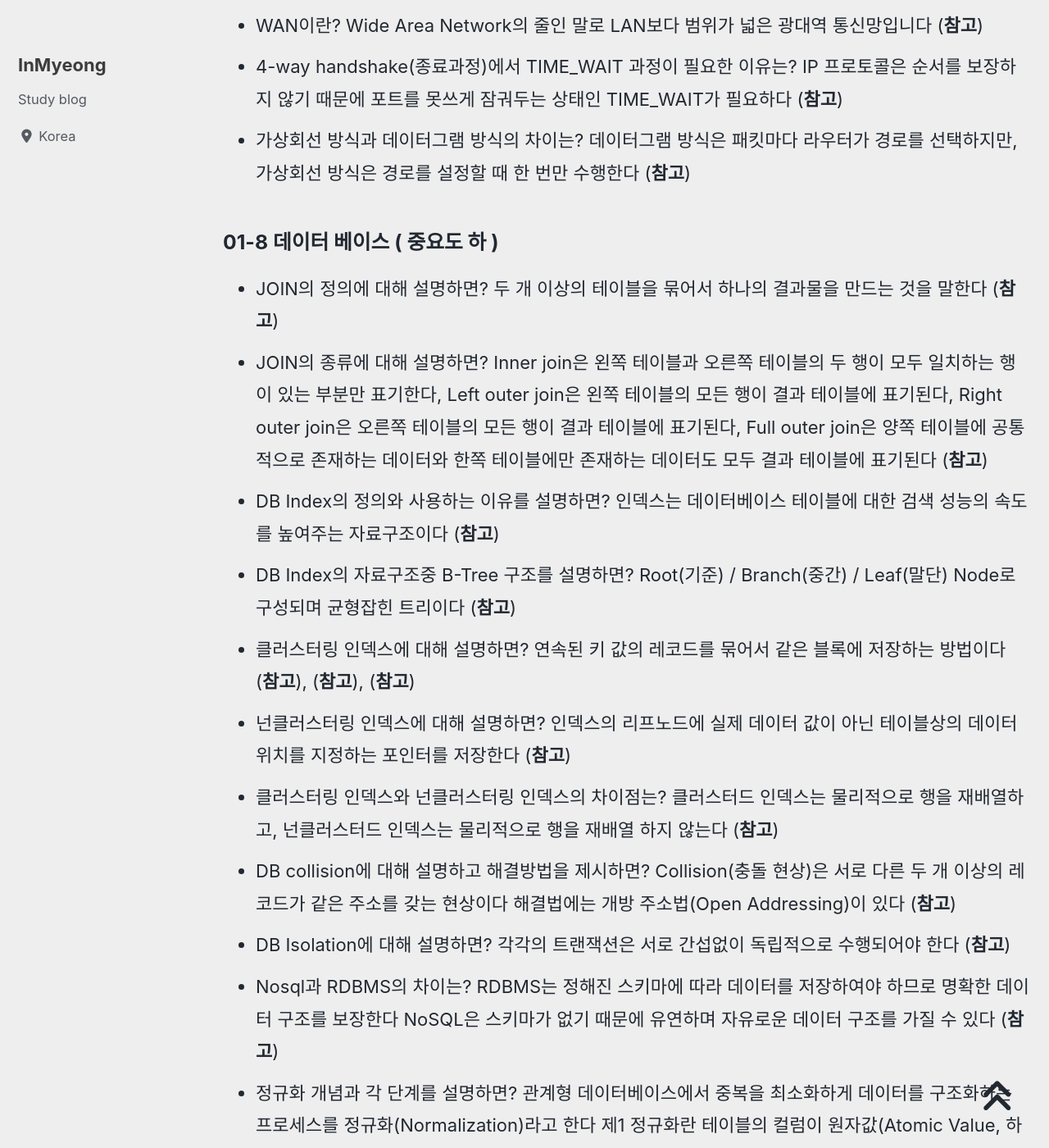
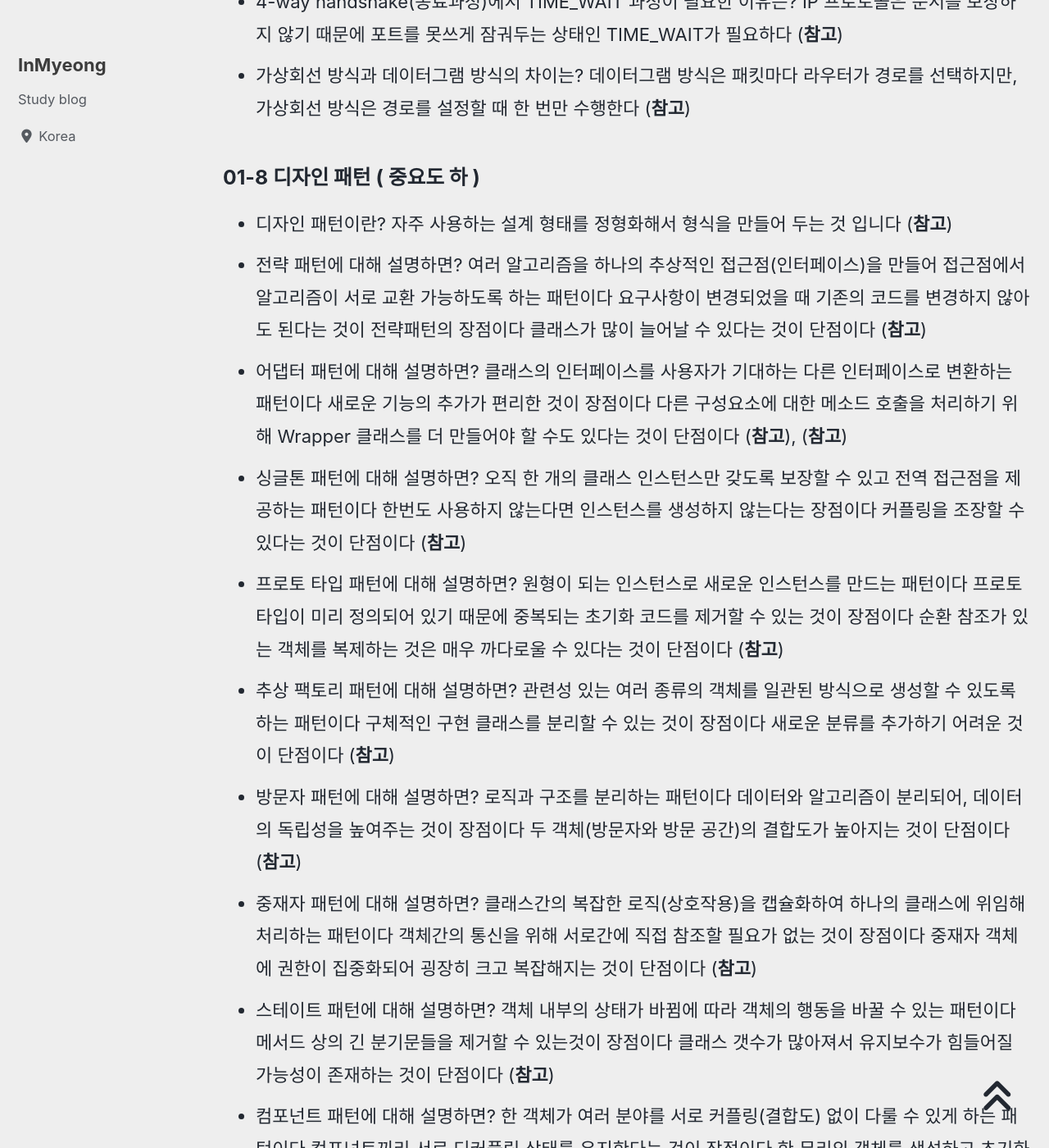
Before and after one commit to devMyeong/devMyeong.github.io, a Jekyll site: the page built from _posts/cs/2022-09-05-블로그-면접준비.md, in a window 1280 px wide and 1400 px high, scrolled down 31301 px. Shown: the whole window at 82% size. Built offline with Jekyll 4.4.1, drawn with Linux system fonts in a browser that asks for light colours; cached includes are drawn as plain includes; nearby versions of some CDN libraries; some web fonts are replaced; comment, search, counter and statistics services are not loaded; some of the changed text lies outside the part shown.

Commit message:
Chore : CS지식 수정

```diff
--- a/_posts/cs/2022-09-05-블로그-면접준비.md
+++ b/_posts/cs/2022-09-05-블로그-면접준비.md
@@ -257,7 +257,7 @@ last_modified_at: 2022-10-30
 - Pawn에 대해 설명하면? Pawn은 플레이어 컨트롤러에게 조정당하는 Actor이다 ([**참고**](https://m.blog.naver.com/PostView.naver?isHttpsRedirect=true&blogId=tmddls90&logNo=221950517033))
 
 ### 01-7 네트워크 ( 중요도 하 )
-- 소켓 프로그래밍이란 무엇인가? 보통 OSI 7 Layer(Open System Interconnection 7 Layer)의 네 번째 계층인 TCP(Transport Control Protocol) 상에서 동작하는 소켓을 주로 사용하는데, 이를 "TCP 소켓" 또는 "TCP/IP 소켓"이라고 부른며 이를 기반으로 네트워크 통신 기능을 프로그래밍 하는 것 입니다 ([**참고**](https://tyrionlife.tistory.com/781))
+- 소켓 프로그래밍이란 무엇인가? 소켓 프로그래밍은 TCP/IP 소켓을 이용하여 데이터를 주고 받는 방식을 구현하는 프로그래밍 기술이다 ([**참고**](https://tyrionlife.tistory.com/781))
 - HTTP, TCP, UDP에 대해 설명하면? HTTP는 클라이언트와 서버 간 데이터를 주고 받기 위한 규칙(프로토콜)이다 여기서 데이터는 텍스트, 이미지, 동영상 등 모든 종류를 말한다 HTTP 종류에는 TCP 와 UDP 방식이 있으며 80번 포트를 사용한다 TCP는 1:1 연결을 지향하며 신뢰할 수 있는 통신을 제공한다, 여기서 1:1은 각각 클라이언트와 서버를 의미한다, 양 단에 연결을 수립한 뒤 데이터를 전송한다 UDP는 1:1 혹은 1:N 비연결을 지향하며 신뢰할 수 없는 통신을 제공한다, 여기서 '비연결' 이라는 말은 말 그대로 서버와 클라이언트가 연결되어 있지 않다는 뜻이다, TCP 와 달리 연결 설정 과정이 필요 없고 단지 소켓의 생성과 데이터 송수신 과정만 존재한다 ([**참고**](https://doozi0316.tistory.com/entry/HTTPHTTPS%EB%9E%80-TCP-UDP-HandShake-%EA%B0%9C%EB%85%90-%EC%A0%95%EB%A6%AC))
 - TCP와 UDP의 차이에 대해 설명하면? TCP는 전송 순서를 보장하며 가상 회선 방식을 사용하고 연결형 서비스이며 1:1 통신만 가능하다 UDP는 전송 순서를 보장하지 않으며 데이터그램 방식을 사용하고 비 연결형 서비스이며 N:N 통신이 가능하다 ([**참고**](https://coding-factory.tistory.com/614))
 - TCP의 Nagle 알고리즘에 대해 설명하면? 네트워크 전송 횟수는 줄이고 작은 데이터를 여러번 전송하기보단 데이터를 묶어서 한 번에 보내는 방식을 사용한다 ([**참고**](https://devjh.tistory.com/106))
@@ -278,7 +278,19 @@ last_modified_at: 2022-10-30
 - 4-way handshake(종료과정)에서 TIME_WAIT 과정이 필요한 이유는? IP 프로토콜은 순서를 보장하지 않기 때문에 포트를 못쓰게 잠궈두는 상태인 TIME_WAIT가 필요하다 ([**참고**](https://popcorntree.tistory.com/112))
 - 가상회선 방식과 데이터그램 방식의 차이는? 데이터그램 방식은 패킷마다 라우터가 경로를 선택하지만, 가상회선 방식은 경로를 설정할 때 한 번만 수행한다 ([**참고**](https://gotwo.tistory.com/107))
 
-### 01-8 데이터 베이스 ( 중요도 하 )
+### 01-8 디자인 패턴 ( 중요도 하 )
+- 디자인 패턴이란? 자주 사용하는 설계 형태를 정형화해서 형식을 만들어 두는 것 입니다 ([**참고**](https://sshoreng.tistory.com/112?category=712983))
+- 전략 패턴에 대해 설명하면? 여러 알고리즘을 하나의 추상적인 접근점(인터페이스)을 만들어 접근점에서 알고리즘이 서로 교환 가능하도록 하는 패턴이다 요구사항이 변경되었을 때 기존의 코드를 변경하지 않아도 된다는 것이 전략패턴의 장점이다 클래스가 많이 늘어날 수 있다는 것이 단점이다 ([**참고**](https://3dpit.tistory.com/671))
+- 어댑터 패턴에 대해 설명하면? 클래스의 인터페이스를 사용자가 기대하는 다른 인터페이스로 변환하는 패턴이다 새로운 기능의 추가가 편리한 것이 장점이다 다른 구성요소에 대한 메소드 호출을 처리하기 위해 Wrapper 클래스를 더 만들어야 할 수도 있다는 것이 단점이다 ([**참고**](https://conpulake.tistory.com/254)), ([**참고**](https://lalwr.blogspot.com/2016/03/adapter-vs-facade-vs-decorator.html))
+- 싱글톤 패턴에 대해 설명하면? 오직 한 개의 클래스 인스턴스만 갖도록 보장할 수 있고 전역 접근점을 제공하는 패턴이다 한번도 사용하지 않는다면 인스턴스를 생성하지 않는다는 장점이다 커플링을 조장할 수 있다는 것이 단점이다 ([**참고**](https://junwe99.tistory.com/15))
+- 프로토 타입 패턴에 대해 설명하면? 원형이 되는 인스턴스로 새로운 인스턴스를 만드는 패턴이다 프로토타입이 미리 정의되어 있기 때문에 중복되는 초기화 코드를 제거할 수 있는 것이 장점이다 순환 참조가 있는 객체를 복제하는 것은 매우 까다로울 수 있다는 것이 단점이다 ([**참고**](https://keencho.github.io/posts/prototype-pattern/))
+- 추상 팩토리 패턴에 대해 설명하면? 관련성 있는 여러 종류의 객체를 일관된 방식으로 생성할 수 있도록 하는 패턴이다 구체적인 구현 클래스를 분리할 수 있는 것이 장점이다 새로운 분류를 추가하기 어려운 것이 단점이다 ([**참고**](https://devowen.com/326))
+- 방문자 패턴에 대해 설명하면? 로직과 구조를 분리하는 패턴이다 데이터와 알고리즘이 분리되어, 데이터의 독립성을 높여주는 것이 장점이다 두 객체(방문자와 방문 공간)의 결합도가 높아지는 것이 단점이다 ([**참고**](https://velog.io/@cham/Design-Pattern-%EB%B0%A9%EB%AC%B8%EC%9E%90-%ED%8C%A8%ED%84%B4-Visitor-pattern))
+- 중재자 패턴에 대해 설명하면? 클래스간의 복잡한 로직(상호작용)을 캡슐화하여 하나의 클래스에 위임해 처리하는 패턴이다 객체간의 통신을 위해 서로간에 직접 참조할 필요가 없는 것이 장점이다 중재자 객체에 권한이 집중화되어 굉장히 크고 복잡해지는 것이 단점이다 ([**참고**](https://velog.io/@cham/Design-Pattern-%EC%A4%91%EC%9E%AC%EC%9E%90-%ED%8C%A8%ED%84%B4Mediator-Pattern))
+- 스테이트 패턴에 대해 설명하면? 객체 내부의 상태가 바뀜에 따라 객체의 행동을 바꿀 수 있는 패턴이다 메서드 상의 긴 분기문들을 제거할 수 있는것이 장점이다 클래스 갯수가 많아져서 유지보수가 힘들어질 가능성이 존재하는 것이 단점이다 ([**참고**](https://kscory.com/dev/design-pattern/state))
+- 컴포넌트 패턴에 대해 설명하면? 한 객체가 여러 분야를 서로 커플링(결합도) 없이 다룰 수 있게 하는 패턴이다 컴포넌트끼리 서로 디커플링 상태를 유지한다는 것이 장점이다 한 무리의 객체를 생성하고 초기화하고 알맞게 묶어줘야 하나의 객체라는 개념을 만들 수 있기 때문에 코드가 복잡해 질 수 있다는 것이 단점이다 ([**참고**](https://boycoding.tistory.com/118)), ([**참고**](https://tsyang.tistory.com/85))
+
+### 01-9 데이터 베이스 ( 중요도 하 )
 - JOIN의 정의에 대해 설명하면? 두 개 이상의 테이블을 묶어서 하나의 결과물을 만드는 것을 말한다 ([**참고**](https://sparkdia.tistory.com/17))
 - JOIN의 종류에 대해 설명하면? Inner join은 왼쪽 테이블과 오른쪽 테이블의 두 행이 모두 일치하는 행이 있는 부분만 표기한다, Left outer join은 왼쪽 테이블의 모든 행이 결과 테이블에 표기된다, Right outer join은 오른쪽 테이블의 모든 행이 결과 테이블에 표기된다, Full outer join은 양쪽 테이블에 공통적으로 존재하는 데이터와 한쪽 테이블에만 존재하는 데이터도 모두 결과 테이블에 표기된다 ([**참고**](https://sparkdia.tistory.com/17))
 - DB Index의 정의와 사용하는 이유를 설명하면? 인덱스는 데이터베이스 테이블에 대한 검색 성능의 속도를 높여주는 자료구조이다 ([**참고**](https://rebro.kr/167))
```
Also changed, not shown: other parts of _posts/cs/2022-09-05-블로그-면접준비.md (+0 -12 lines).
